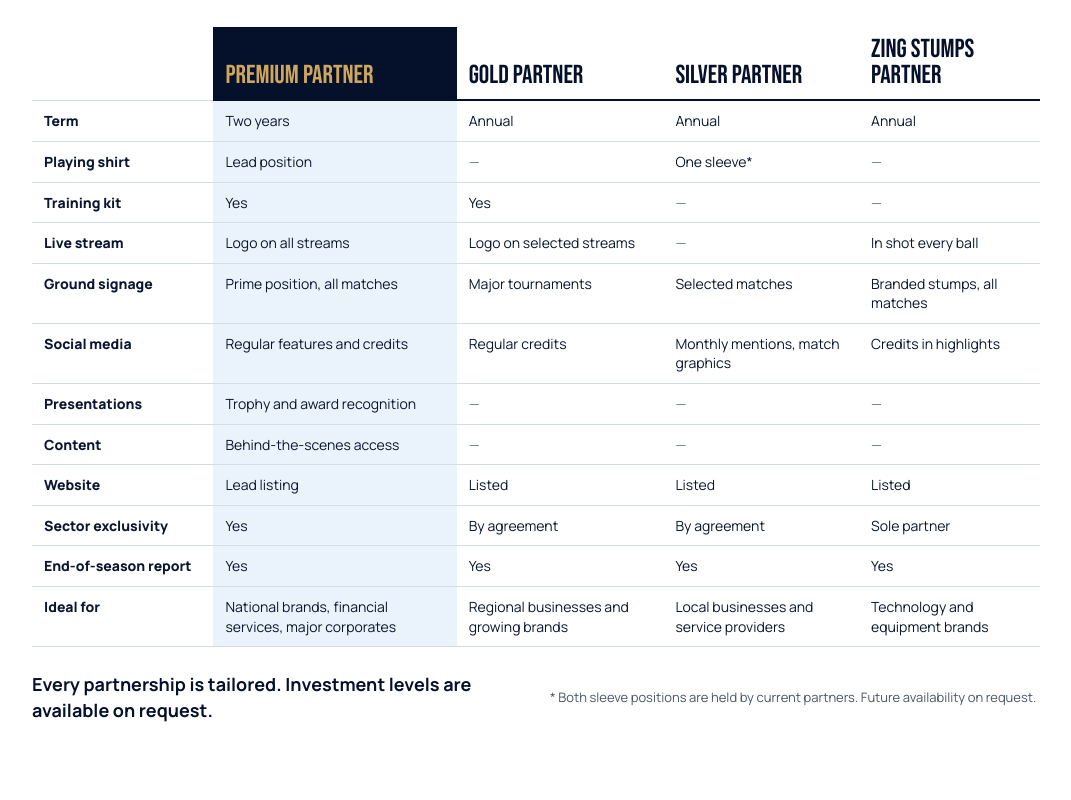
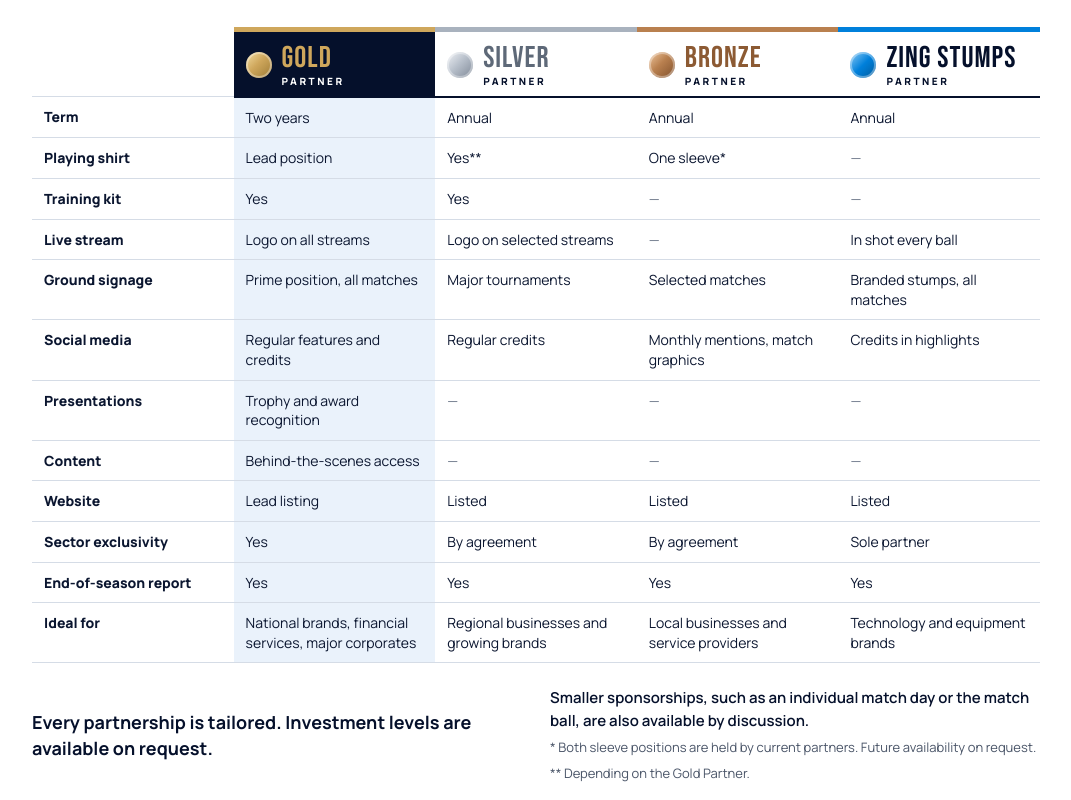
Before and after one commit to Eng40sCricket/eng40s-website, a plain HTML site: page sponsors/prospectus/index.html in a window 1280 px wide. Shown: the part 6840-7640 px from the top of the page, without its empty margins (104-1175 px from the left). Drawn offline with Linux system fonts and the light colour scheme.

Commit message:
Add files via upload

```diff
--- a/sponsors/prospectus/content.js
+++ b/sponsors/prospectus/content.js
@@ -165,14 +165,14 @@ window.PROSPECTUS = {
     eyebrow: "Partnership levels",
     heading: "Four levels. One conversation.",
     tiers: [
-      { name: "Premium Partner", lead: true, idealFor: "National brands, financial services, major corporates" },
-      { name: "Gold Partner", idealFor: "Regional businesses and growing brands" },
-      { name: "Silver Partner", idealFor: "Local businesses and service providers" },
-      { name: "Zing Stumps Partner", idealFor: "Technology and equipment brands" }
+      { name: "Gold Partner", short: "Gold", metal: "gold", lead: true, idealFor: "National brands, financial services, major corporates" },
+      { name: "Silver Partner", short: "Silver", metal: "silver", idealFor: "Regional businesses and growing brands" },
+      { name: "Bronze Partner", short: "Bronze", metal: "bronze", idealFor: "Local businesses and service providers" },
+      { name: "Zing Stumps Partner", short: "Zing Stumps", metal: "zing", idealFor: "Technology and equipment brands" }
     ],
     rows: [
       { label: "Term", values: ["Two years", "Annual", "Annual", "Annual"] },
-      { label: "Playing shirt", values: ["Lead position", "", "One sleeve*", ""] },
+      { label: "Playing shirt", values: ["Lead position", "Yes**", "One sleeve*", ""] },
       { label: "Training kit", values: ["Yes", "Yes", "", ""] },
       { label: "Live stream", values: ["Logo on all streams", "Logo on selected streams", "", "In shot every ball"] },
       { label: "Ground signage", values: ["Prime position, all matches", "Major tournaments", "Selected matches", "Branded stumps, all matches"] },
@@ -184,7 +184,9 @@ window.PROSPECTUS = {
       { label: "End-of-season report", values: ["Yes", "Yes", "Yes", "Yes"] }
     ],
     statement: "Every partnership is tailored. Investment levels are available on request.",
-    footnote: "* Both sleeve positions are held by current partners. Future availability on request."
+    smaller: "Smaller sponsorships, such as an individual match day or the match ball, are also available by discussion.",
+    footnote: "* Both sleeve positions are held by current partners. Future availability on request.",
+    footnote2: "** Depending on the Gold Partner."
   },
 
   signature: {
--- a/sponsors/prospectus/prospectus.css
+++ b/sponsors/prospectus/prospectus.css
@@ -203,6 +203,8 @@ a:hover { color: var(--navy); }
 @media (min-width: 980px) { .levels-table { display: table; } .tiers { display: none; } }
 .levels-foot { margin-top: 24px; display: grid; gap: 10px; }
 .levels-foot strong { font-size: 18px; line-height: 1.45; color: var(--navy); }
+.levels-foot__side { display: grid; gap: 6px; }
+.levels-foot__smaller { font-size: 15px; font-weight: 600; line-height: 1.5; color: var(--navy); }
 @media (min-width: 760px) { .levels-foot { grid-template-columns: 1fr 1fr; align-items: center; gap: 28px; } }
 
 /* Cards */
@@ -288,3 +290,19 @@ a:hover { color: var(--navy); }
 .social__link:hover, .social__link:focus-visible { background: var(--gold); }
 .social__link img { width: 18px; height: 18px; display: block; }
 .social__name { font-size: 14px; font-weight: 600; color: var(--on-navy); }
+
+/* Tier titles: medal treatment (matches page 8 of the PDF) */
+.metal--gold   { --metal: #CFA75C; --metal-text: #CFA75C; --metal-disc: linear-gradient(135deg, #F3DDA2 0%, #CFA75C 45%, #9C7A35 100%); }
+.metal--silver { --metal: #A9B2BE; --metal-text: #5E6978; --metal-disc: linear-gradient(135deg, #F1F3F6 0%, #B9C1CC 45%, #7E8896 100%); }
+.metal--bronze { --metal: #B9804F; --metal-text: #8C5A33; --metal-disc: linear-gradient(135deg, #F0C8A0 0%, #B9804F 45%, #7F4F2B 100%); }
+.metal--zing   { --metal: #0080DB; --metal-text: var(--navy); --metal-disc: linear-gradient(135deg, #8CCBF5 0%, #0080DB 50%, #005A9C 100%); }
+.levels-table { table-layout: fixed; }
+.levels-table thead th[class*="metal--"] { border-top: 5px solid var(--metal); padding: 12px 12px 10px; }
+.tier-title { display: flex; align-items: center; gap: 10px; margin: 0; }
+.tier-title__disc { flex: none; width: 26px; height: 26px; border-radius: 50%; background: var(--metal-disc, var(--sky)); box-shadow: inset 0 0 0 2px rgba(255,255,255,.35); }
+.tier-title__text { display: flex; flex-direction: column; }
+.tier-title__name { font-family: var(--display); font-weight: 400; font-size: 30px; line-height: .95; letter-spacing: 1px; white-space: nowrap; color: var(--metal-text, var(--navy)); }
+.tier-title__sub { margin-top: 3px; font-family: var(--body, inherit); font-size: 10px; font-weight: 800; letter-spacing: .25em; text-transform: uppercase; color: var(--navy); }
+.is-lead .tier-title__sub, .tier--lead .tier-title__sub { color: #fff; }
+.tier[class*="metal--"] { border-top: 5px solid var(--metal); }
+.tier h3.tier-title { padding: 14px 18px; }
--- a/sponsors/prospectus/prospectus.js
+++ b/sponsors/prospectus/prospectus.js
@@ -206,15 +206,23 @@
 
     levels: function (d) {
       var b = band('levels');
+      function tierTitle(t, tag) {
+        var h = el(tag, 'tier-title' + (t.metal ? ' tier-title--' + t.metal : ''));
+        if (!t.short) { h.textContent = t.name; return h; }
+        var disc = el('span', 'tier-title__disc'); disc.setAttribute('aria-hidden', 'true');
+        add(h, disc, add(el('span', 'tier-title__text'), el('span', 'tier-title__name', t.short), el('span', 'tier-title__sub', 'Partner')));
+        h.setAttribute('aria-label', t.name);
+        return h;
+      }
       var rows = d.rows.concat([{ label: 'Ideal for', values: d.tiers.map(function (t) { return t.idealFor; }) }]);
 
       var table = el('table', 'levels-table');
       var headRow = el('tr');
       add(headRow, el('td'));
       d.tiers.forEach(function (t) {
-        var th = el('th', t.lead ? 'is-lead' : '', t.name);
+        var th = el('th', (t.lead ? 'is-lead' : '') + (t.metal ? ' metal--' + t.metal : ''));
         th.scope = 'col';
-        add(headRow, th);
+        add(headRow, add(th, tierTitle(t, 'span')));
       });
       var tbody = el('tbody');
       rows.forEach(function (r) {
@@ -235,11 +243,12 @@
         rows.forEach(function (r) {
           if (r.values[i]) { add(dl, add(el('div'), el('dt', '', r.label), el('dd', '', r.values[i]))); }
         });
-        add(cards, add(el('article', 'tier' + (t.lead ? ' tier--lead' : '')), el('h3', '', t.name), dl));
+        add(cards, add(el('article', 'tier' + (t.lead ? ' tier--lead' : '') + (t.metal ? ' metal--' + t.metal : '')), tierTitle(t, 'h3'), dl));
       });
 
       add(b.wrap, heading(d), table, cards,
-        add(el('div', 'levels-foot'), el('strong', '', d.statement), el('p', 'small', d.footnote)));
+        add(el('div', 'levels-foot'), el('strong', '', d.statement),
+          add(el('div', 'levels-foot__side'), d.smaller ? el('p', 'levels-foot__smaller', d.smaller) : null, el('p', 'small', d.footnote), d.footnote2 ? el('p', 'small', d.footnote2) : null)));
       return b.section;
     },
 
```
Also changed, not shown: sponsors/index.html (+6 -4 lines), 1 other file.
